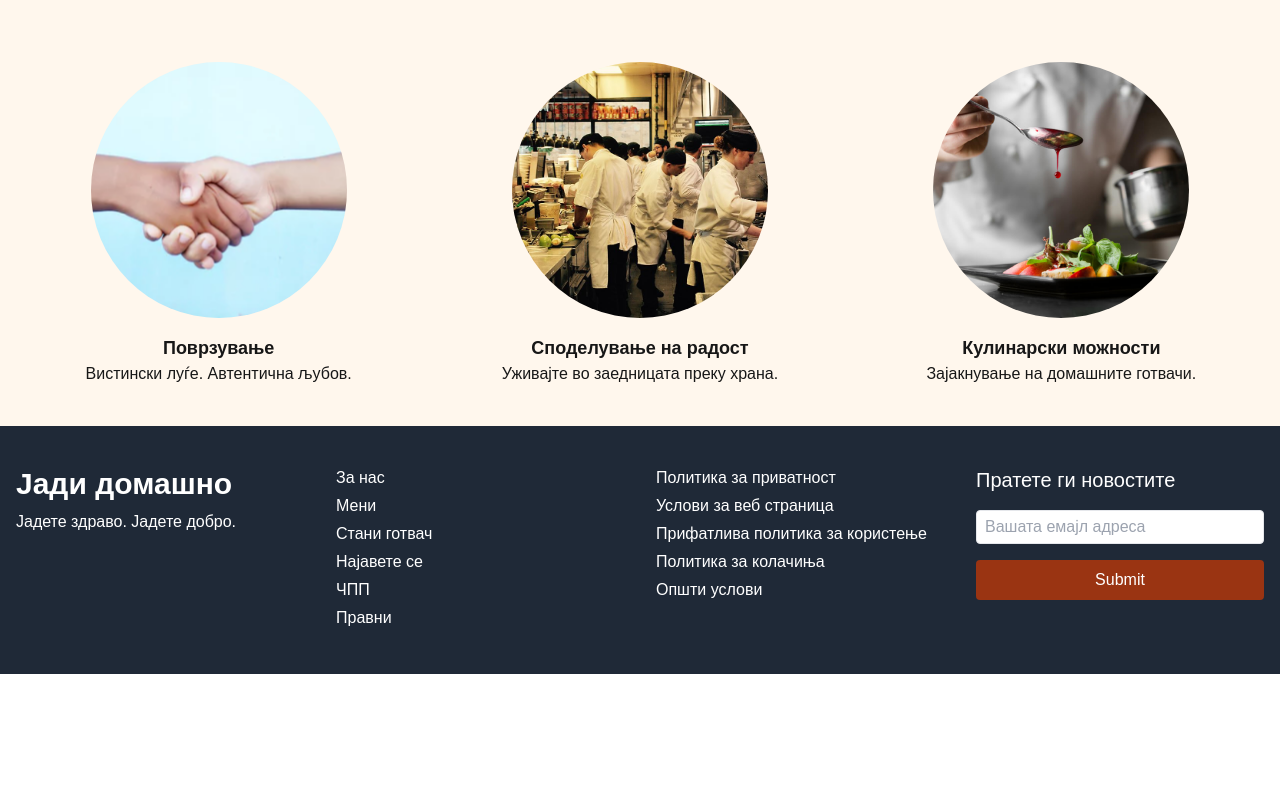
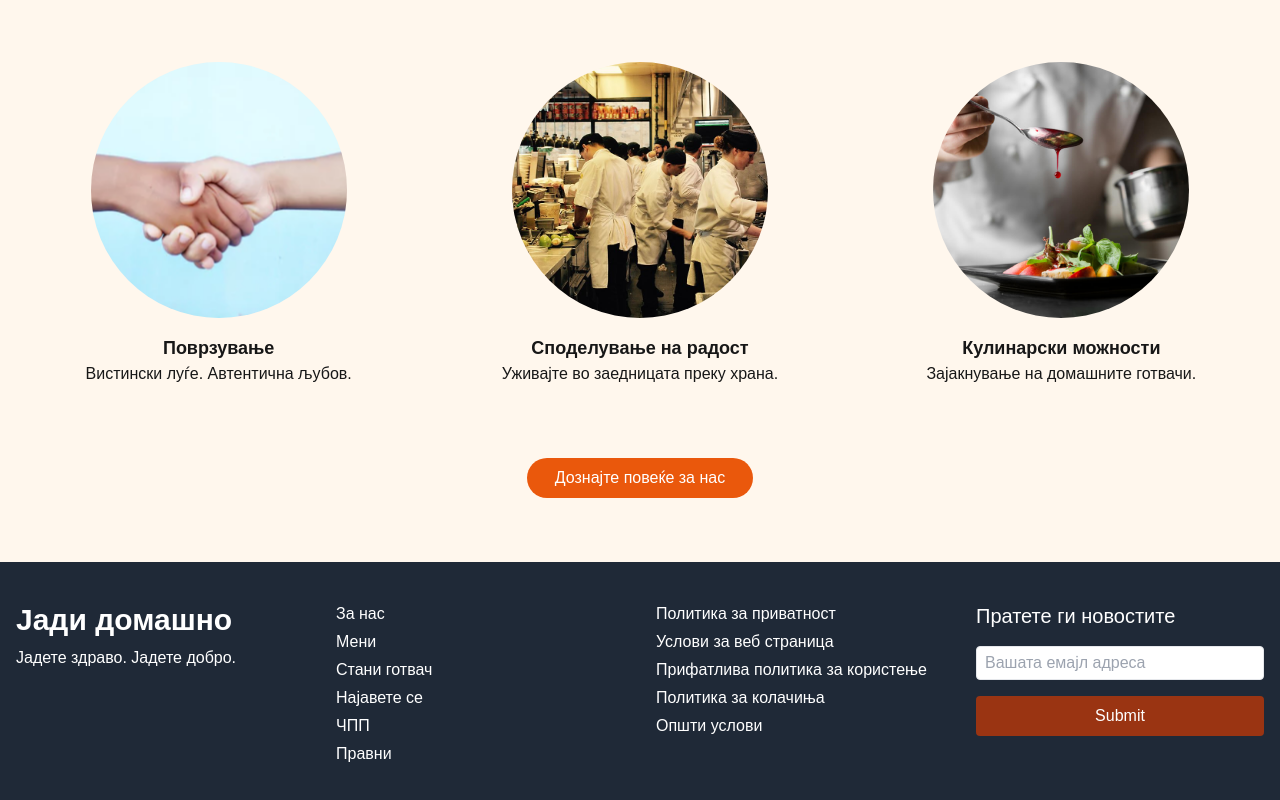
Before and after one commit to JovanTanchevski/Jadi-Domasno, a Next.js app: page / in a window 1280 px wide. Shown: the part 806-1606 px from the top of the page. Before the commit the page ends 1480 px from the top, so only its background shows below. Built offline with nearby package versions, Linux system fonts and the light colour scheme.

Commit message:
New button added

```diff
--- a/src/app/components/Values.tsx
+++ b/src/app/components/Values.tsx
@@ -46,6 +46,11 @@ const Values = () => {
           </div>
         ))}
       </div>
+      <div className="mt-8 pb-16 text-center">
+        <button className=" bg-orange-600 text-white transition-all hover:bg-orange-700 hover:text-gray-50 duration-300 py-2 px-7 rounded-full">
+          Дознајте повеќе за нас
+        </button>
+      </div>
     </div>
   );
 };
```
